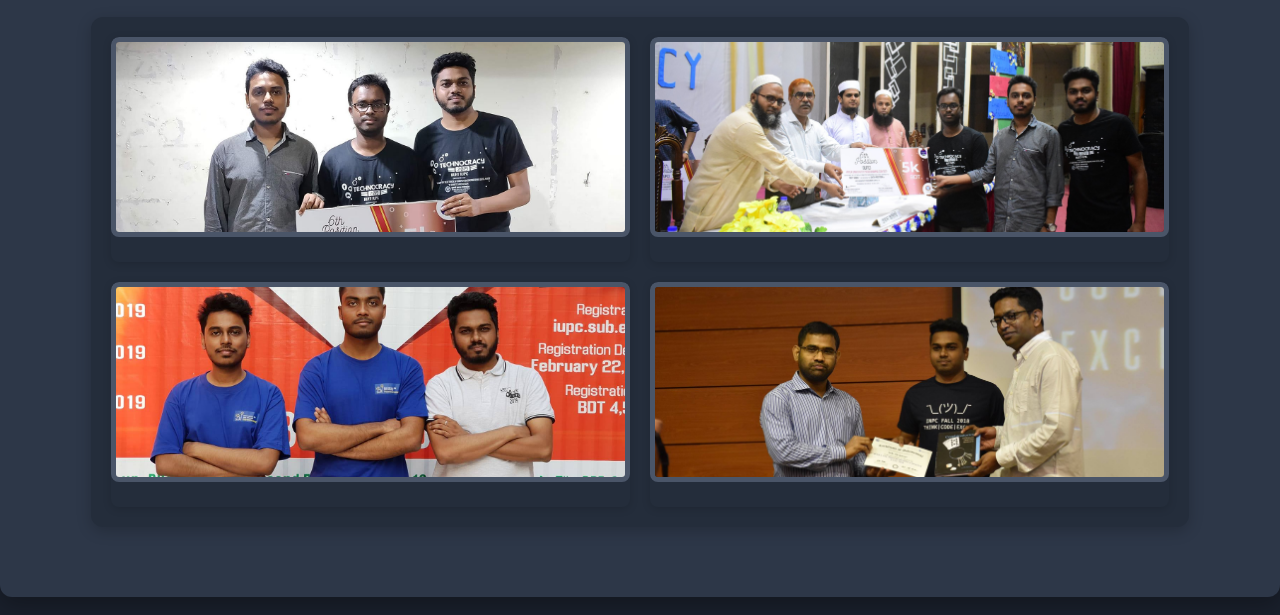
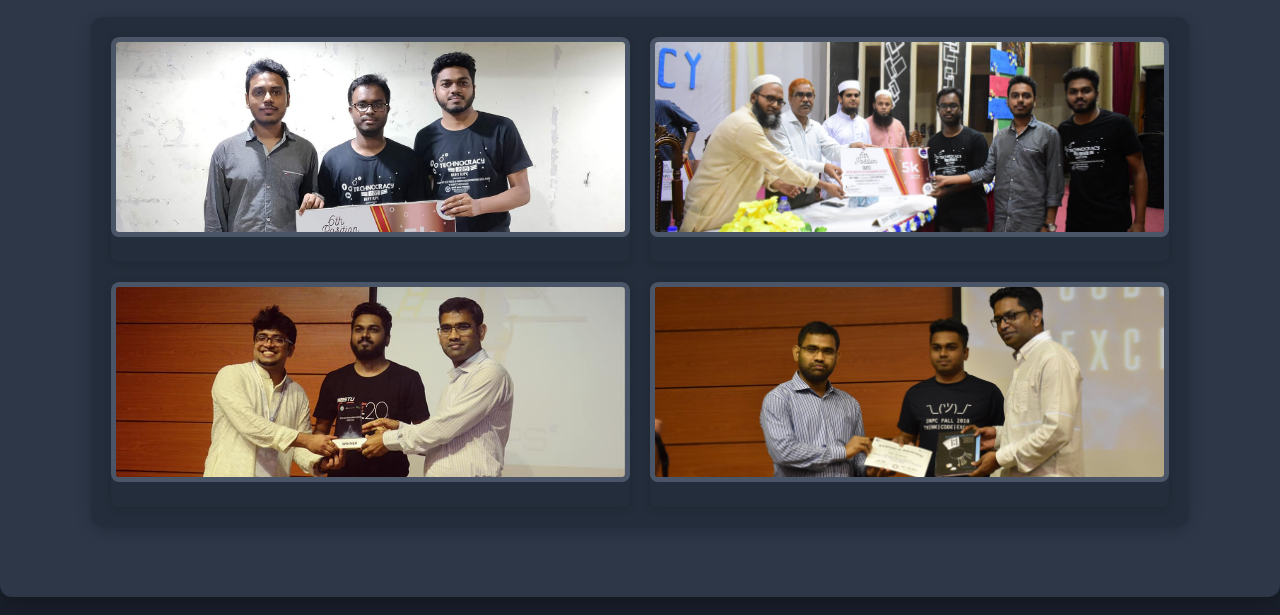
Before and after one commit to sakiib/sakiib.github.io, a plain HTML site: page index.html in a window 1280 px wide. Shown: the part 3561-4176 px from the top of the page. Drawn offline with Linux system fonts and the light colour scheme.

Commit message:
update 2025

```diff
--- a/index.html
+++ b/index.html
@@ -150,7 +150,7 @@
               <img src="images/image-2.jpg" alt="Description of image 2">
             </div>
             <div class="gallery-item">
-              <img src="images/image-3.jpg" alt="Description of image 3">
+              <img src="images/image-5.jpg" alt="Description of image 3">
             </div>
             <div class="gallery-item">
               <img src="images/image-4.jpg" alt="Description of image 4">
```
Also changed, not shown: images/image-5.jpg (added).
